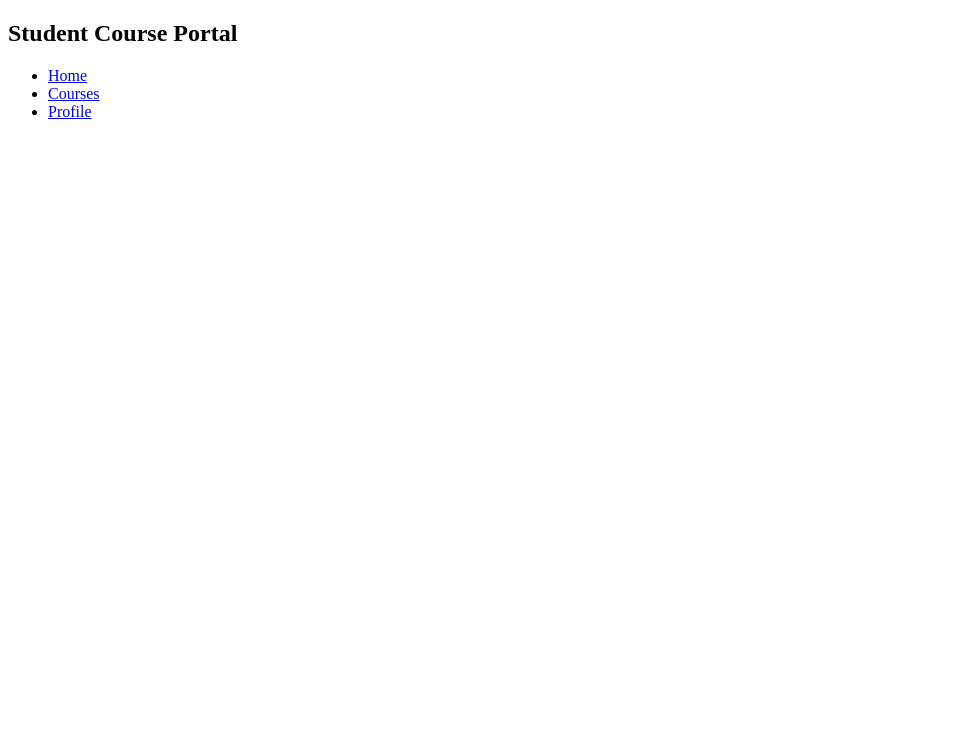
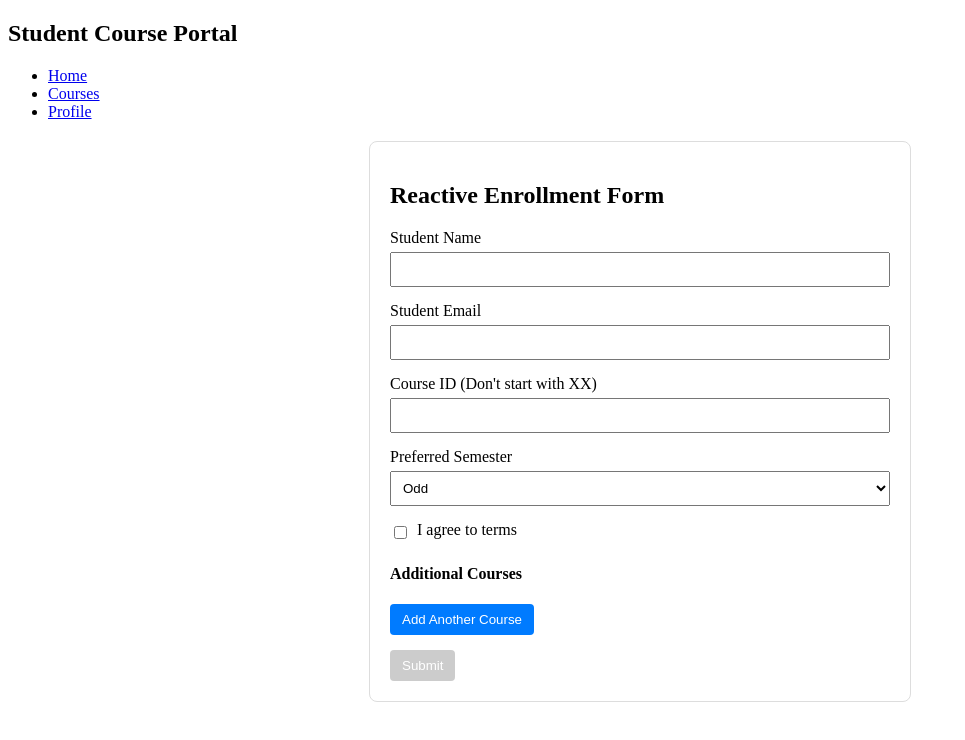
Before and after one commit to reshukushwah28/JavaFSE_COGNIZANT, an Angular app in the folder Angular_HandsOn/ReshuKushwah/student-course-portal/: page /enroll-reactive in a window 1280 px wide. Before the commit this address led to /. Shown: the top 740 px of the page, without its empty margins (0-965 px from the left). Built offline with nearby package versions, Linux system fonts and the light colour scheme.

Commit message:
Completed Angular Hands-On 5: Reactive Forms

```diff
--- a/Angular_HandsOn/ReshuKushwah/student-course-portal/src/app/app.routes.ts
+++ b/Angular_HandsOn/ReshuKushwah/student-course-portal/src/app/app.routes.ts
@@ -1,8 +1,10 @@
 import { Routes } from '@angular/router';
 import { HomeComponent } from './pages/home/home.component';
 import { EnrollmentFormComponent } from './pages/enrollment-form/enrollment-form.component';
+import { ReactiveEnrollmentFormComponent } from './pages/reactive-enrollment-form/reactive-enrollment-form.component';
 
 export const routes: Routes = [
   { path: '', component: HomeComponent },
-  { path: 'enroll', component: EnrollmentFormComponent }
+  { path: 'enroll', component: EnrollmentFormComponent },
+  { path: 'enroll-reactive', component: ReactiveEnrollmentFormComponent }
 ];
--- /dev/null
+++ b/Angular_HandsOn/ReshuKushwah/student-course-portal/src/app/pages/reactive-enrollment-form/reactive-enrollment-form.component.css
@@ -0,0 +1,53 @@
+.form-container {
+  max-width: 500px;
+  margin: 20px auto;
+  padding: 20px;
+  border: 1px solid #ddd;
+  border-radius: 8px;
+}
+.form-group {
+  margin-bottom: 15px;
+}
+.form-group label {
+  display: block;
+  margin-bottom: 5px;
+}
+input[type="text"], input[type="email"], select {
+  width: 100%;
+  padding: 8px;
+  box-sizing: border-box;
+}
+.checkbox-group {
+  display: flex;
+  align-items: center;
+}
+.checkbox-group input {
+  margin-right: 10px;
+}
+.error {
+  color: red;
+  font-size: 0.85em;
+  display: block;
+  margin-top: 5px;
+}
+.dynamic-control {
+  display: flex;
+  margin-bottom: 10px;
+}
+.dynamic-control input {
+  flex-grow: 1;
+  margin-right: 10px;
+}
+button {
+  padding: 8px 12px;
+  cursor: pointer;
+  background-color: #007bff;
+  color: white;
+  border: none;
+  border-radius: 4px;
+  margin-right: 10px;
+}
+button[disabled] {
+  background-color: #ccc;
+  cursor: not-allowed;
+}
--- /dev/null
+++ b/Angular_HandsOn/ReshuKushwah/student-course-portal/src/app/pages/reactive-enrollment-form/reactive-enrollment-form.component.html
@@ -0,0 +1,52 @@
+<div class="form-container">
+  <h2>Reactive Enrollment Form</h2>
+
+  <form [formGroup]="enrollForm" (ngSubmit)="onSubmit()">
+
+    <div class="form-group">
+      <label>Student Name</label>
+      <input type="text" formControlName="studentName">
+    </div>
+
+    <div class="form-group">
+      <label>Student Email</label>
+      <input type="email" formControlName="studentEmail">
+      <span *ngIf="enrollForm.get('studentEmail')?.errors?.['emailTaken']" class="error">
+        Email taken
+      </span>
+    </div>
+
+    <div class="form-group">
+      <label>Course ID (Don't start with XX)</label>
+      <input type="text" formControlName="courseId">
+      <span *ngIf="enrollForm.get('courseId')?.errors?.['noCourseCode']" class="error">
+        Course code starting with XX is not allowed.
+      </span>
+    </div>
+
+    <div class="form-group">
+      <label>Preferred Semester</label>
+      <select formControlName="preferredSemester">
+        <option value="Odd">Odd</option>
+        <option value="Even">Even</option>
+      </select>
+    </div>
+
+    <div class="form-group checkbox-group">
+      <input type="checkbox" formControlName="agreeToTerms">
+      <label>I agree to terms</label>
+    </div>
+
+    <div class="form-group">
+      <h4>Additional Courses</h4>
+      <div *ngFor="let ctrl of additionalCourses.controls; let i=index" class="dynamic-control">
+        <input [formControl]="ctrl">
+        <button type="button" (click)="removeCourse(i)">Remove</button>
+      </div>
+      <button type="button" (click)="addCourse()">Add Another Course</button>
+    </div>
+
+    <button type="submit" [disabled]="enrollForm.invalid">Submit</button>
+
+  </form>
+</div>
--- /dev/null
+++ b/Angular_HandsOn/ReshuKushwah/student-course-portal/src/app/pages/reactive-enrollment-form/reactive-enrollment-form.component.ts
@@ -0,0 +1,71 @@
+import { Component, OnInit } from '@angular/core';
+import { CommonModule } from '@angular/common';
+import { ReactiveFormsModule, FormBuilder, FormGroup, FormArray, Validators, AbstractControl, ValidationErrors } from '@angular/forms';
+
+function noCourseCode(control: AbstractControl): ValidationErrors | null {
+  if (control.value && typeof control.value === 'string' && control.value.startsWith('XX')) {
+    return { noCourseCode: true };
+  }
+  return null;
+}
+
+function simulateEmailCheck(control: AbstractControl): Promise<ValidationErrors | null> {
+  return new Promise(resolve => {
+    setTimeout(() => {
+      if (control.value && typeof control.value === 'string' && control.value.includes('test@')) {
+        resolve({ emailTaken: true });
+      } else {
+        resolve(null);
+      }
+    }, 800);
+  });
+}
+
+@Component({
+  selector: 'app-reactive-enrollment-form',
+  standalone: true,
+  imports: [CommonModule, ReactiveFormsModule],
+  templateUrl: './reactive-enrollment-form.component.html',
+  styleUrl: './reactive-enrollment-form.component.css'
+})
+export class ReactiveEnrollmentFormComponent implements OnInit {
+  enrollForm!: FormGroup;
+
+  /*
+   * Difference between enrollForm.value and enrollForm.getRawValue():
+   * - enrollForm.value returns an object containing values of only the enabled controls.
+   * - enrollForm.getRawValue() returns an object containing values of all controls, including disabled ones.
+   */
+
+  constructor(private fb: FormBuilder) {}
+
+  ngOnInit(): void {
+    this.enrollForm = this.fb.group({
+      studentName: ['', [Validators.required, Validators.minLength(3)]],
+      studentEmail: ['', [Validators.required, Validators.email], [simulateEmailCheck]],
+      courseId: [null, [Validators.required, noCourseCode]],
+      preferredSemester: ['Odd', Validators.required],
+      agreeToTerms: [false, Validators.requiredTrue],
+      additionalCourses: this.fb.array([])
+    });
+  }
+
+  // Typed getter for FormArray. It is better than casting in the template because it provides
+  // type safety in the TypeScript class and keeps the template clean from explicit casting logic.
+  get additionalCourses(): FormArray {
+    return this.enrollForm.get('additionalCourses') as FormArray;
+  }
+
+  addCourse(): void {
+    this.additionalCourses.push(this.fb.control('', Validators.required));
+  }
+
+  removeCourse(index: number): void {
+    this.additionalCourses.removeAt(index);
+  }
+
+  onSubmit(): void {
+    console.log('Form Value:', this.enrollForm.value);
+    console.log('Form Raw Value:', this.enrollForm.getRawValue());
+  }
+}
```
Also changed, not shown: 1 other file (tests, documents, lock files or other folders).
